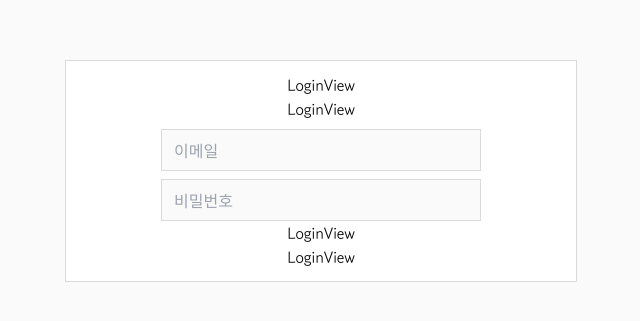
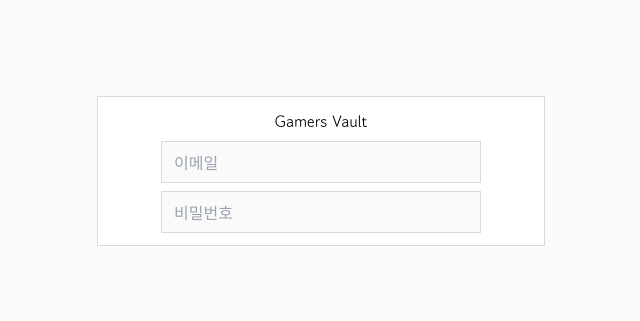
Before and after one commit to ohseungo/gamers-vault-frontend, a Next.js app: page / in a window 1280 px wide. Shown: the part 229-550 px from the top of the page, without its empty margins (319-959 px from the left). Built offline with nearby package versions, Linux system fonts and the light colour scheme.

Commit message:
공통 ui component - button

```diff
--- a/components/auth/LoginView/LoginVIew.module.css
+++ b/components/auth/LoginView/LoginVIew.module.css
@@ -1,5 +1,5 @@
 .root {
-  @apply bg-primary w-full max-w-lg flex flex-col items-center px-3 py-3;
+  @apply bg-primary w-full max-w-md flex flex-col items-center px-3 py-3;
 
   border: 1px solid var(--secondary-border);
 }
--- a/components/auth/LoginView/LoginView.tsx
+++ b/components/auth/LoginView/LoginView.tsx
@@ -4,12 +4,9 @@
 const LoginView = () => {
   return (
     <div className={style.root}>
-      <div>LoginView</div>
-      <div>LoginView</div>
+      <h1>Gamers Vault</h1>
       <Input type="email" placeholder="이메일" />
       <Input type="password" placeholder="비밀번호" />
-      <div>LoginView</div>
-      <div>LoginView</div>
     </div>
   );
 };
--- /dev/null
+++ b/components/ui/Button/Button.tsx
@@ -0,0 +1,10 @@
+import { ButtonHTMLAttributes } from "react";
+import style from "./Button.module.css";
+
+interface Props extends ButtonHTMLAttributes<HTMLButtonElement> {}
+
+const Button = ({ ...rest }: Props) => {
+  return <button>Hello</button>;
+};
+
+export default Button;
--- /dev/null
+++ b/components/ui/Button/index.ts
@@ -0,0 +1 @@
+export { default } from "./Button";
```
Also changed, not shown: components/ui/Button/Button.module.css (added).
